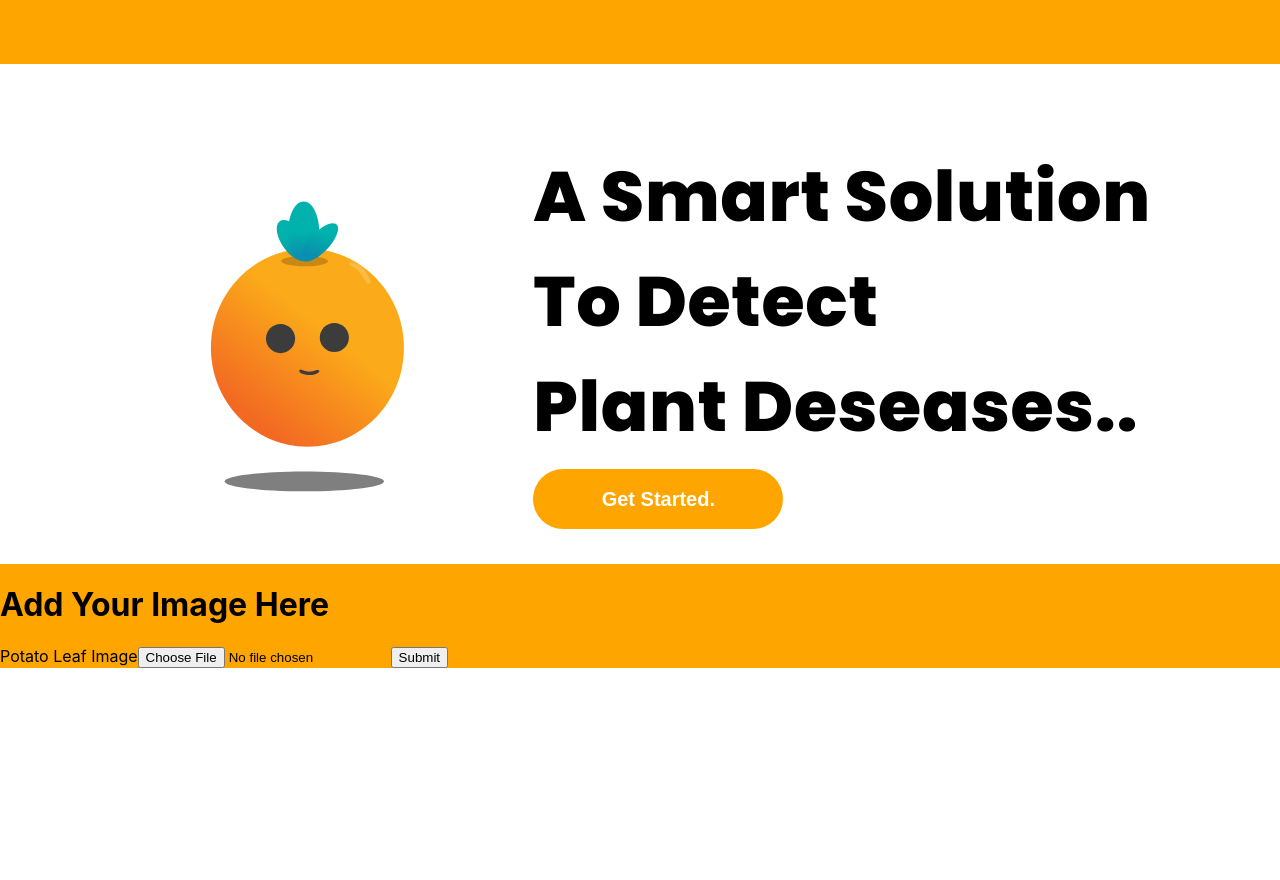
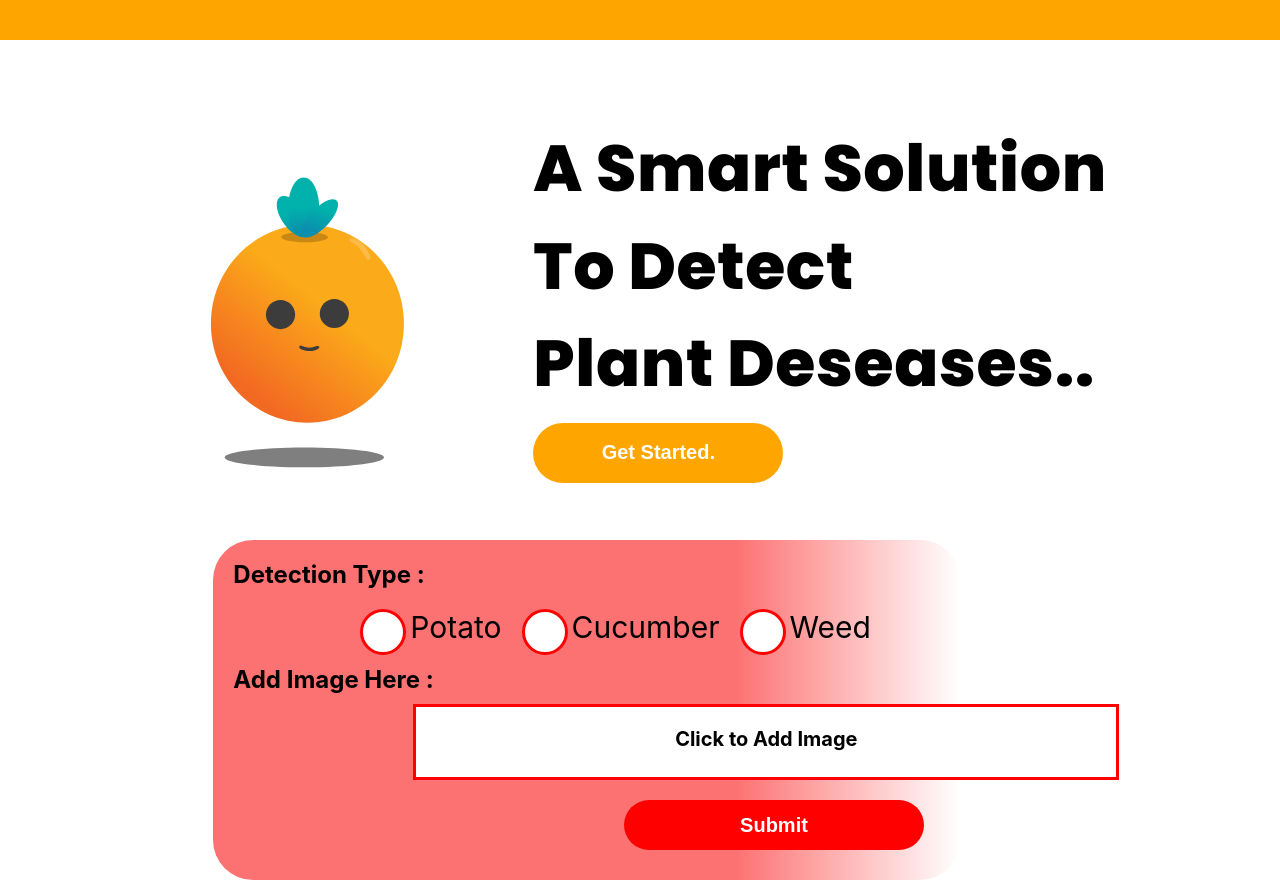
Before and after one commit to ranasingheruchira/PP2_Plants, a React (Create React App) app in the folder frontend/: page / in a window 1280 px wide. Before the commit the page ends 800 px from the top, so only its background shows below. Built offline with nearby package versions, Linux system fonts and the light colour scheme.

Commit message:
New styles added

```diff
--- a/frontend/src/App.js
+++ b/frontend/src/App.js
@@ -21,16 +21,16 @@ function App() {
 
   return (
     <Grid container>
-      <Grid item xs={12} sx={{ height: "8vh", bgcolor: "orange" }} />
-      <Grid item xs={5} sx={{ paddingLeft: "100px", paddingTop: "0px" }}>
+      <Grid xs={12} sx={{ height: "5vh", bgcolor: "orange" }} />
+      <Grid xs={5} sx={{ paddingLeft: "100px", paddingTop: "0px" }}>
         <div ref={animationContainer} style={{ height: "500px" }}></div>
       </Grid>
-      <Grid item xs={7}>
-        <Grid item xs={12}>
+      <Grid xs={7}>
+        <Grid xs={12}>
           <Typography
             sx={{
               fontFamily: "Poppins, sans-serif",
-              fontSize: "70px",
+              fontSize: "65px",
               paddingTop: "10vh",
               paddinLeft: "10%",
             }}
@@ -40,15 +40,23 @@ function App() {
             Plant Deseases..
           </Typography>
         </Grid>
-        <Grid item xs={12} sx={{ marginTop: "0px", paddingTop: "0px" }}>
+        <Grid xs={12} sx={{ marginTop: "0px", paddingTop: "0px" }}>
           <a href="#input_form_div">
             <button className="btn-get-started">Get Started.</button>
           </a>
         </Grid>
       </Grid>
-      <Grid item xs={12} sx={{ bgcolor: "orange" }}>
+      <Grid xs={2}></Grid>
+      <Grid
+        xs={7}
+        sx={{
+          backgroundImage: "linear-gradient(to right, #fc7272 70%, white)",
+          borderRadius: "40px",
+        }}
+      >
         <InputForm />
       </Grid>
+      <Grid xs={3}></Grid>
     </Grid>
   );
 }
--- a/frontend/src/Components/InputForm.css
+++ /dev/null
@@ -1,4 +0,0 @@
-.input_form_div {
-  background-color: aqua;
-  height: 100px;
-}
--- a/frontend/src/Components/InputForm.js
+++ b/frontend/src/Components/InputForm.js
@@ -1,6 +1,7 @@
 import { useRef, useState } from "react";
 import { upload } from "../API/API";
 import PopUpDialog from "./PopUpDialog";
+import styles from "./InputForm.module.css";
 
 let data = {};
 
@@ -10,6 +11,7 @@ export default function InputForm() {
 
   //state of the components
   const [isSumbitted, changeIsSubmitted] = useState(false);
+  const [fileName, changeFileName] = useState("Click to Add Image");
 
   //form submit handler
   const onSubmit = function (event) {
@@ -26,6 +28,18 @@ export default function InputForm() {
     changeIsSubmitted(true);
   };
 
+  //this is used to display the image name when selected from device
+  const imageAddHandler = function (event) {
+    let filePath = event.target.value.split("\\");
+    let fileName = filePath[filePath.length - 1];
+    // console.log(fileName);
+    changeFileName(fileName);
+  };
+
+  const onRadioChange = function (event) {
+    console.log("changed");
+  };
+
   return (
     <div id="input_form_div">
       <PopUpDialog
@@ -33,11 +47,52 @@ export default function InputForm() {
         changeIsOpen={changeIsSubmitted}
         data={data}
       />
+
       <form onSubmit={onSubmit}>
-        <h1>Add Your Image Here</h1>
-        <label>Potato Leaf Image</label>
-        <input type="file" accept="image/*" ref={imageInput} id="test" />
-        <input type="submit" value="Submit" />
+        <label className={styles.form_label}>Detection Type :</label>
+        <br />
+
+        {/* radio group */}
+        <div className={styles.radio_group}>
+          <label className={styles.container}>
+            Potato
+            <input type="radio" name="radio" onChange={onRadioChange} />
+            <span className={styles.checkmark}></span>
+          </label>
+          <label className={styles.container}>
+            Cucumber
+            <input type="radio" name="radio" onChange={onRadioChange} />
+            <span className={styles.checkmark}></span>
+          </label>
+          <label className={styles.container}>
+            Weed
+            <input type="radio" name="radio" onChange={onRadioChange} />
+            <span className={styles.checkmark}></span>
+          </label>
+        </div>
+        <br />
+
+        <label className={styles.form_label} id={styles.from_label_image}>
+          Add Image Here :
+        </label>
+        <br />
+        <div className={styles.image_input_container}>
+          <label
+            htmlFor={styles.input_image}
+            className={styles.add_Image_label}
+          >
+            {fileName}
+          </label>
+          <input
+            type="file"
+            accept="image/*"
+            ref={imageInput}
+            id={styles.input_image}
+            onChange={imageAddHandler}
+          />
+        </div>
+        <br />
+        <input type="submit" value="Submit" className={styles.btn_submit} />
       </form>
     </div>
   );
--- /dev/null
+++ b/frontend/src/Components/InputForm.module.css
@@ -0,0 +1,116 @@
+#input_image {
+  display: none;
+}
+
+.add_Image_label {
+  display: inline-block;
+  height: 50px;
+  width: 700px;
+  background-color: white;
+  text-align: center;
+  font-size: 20px;
+  font-weight: bold;
+  border-style: solid;
+  margin-top: 10px;
+  padding-top: 20px;
+  margin-left: 200px;
+  border-color: red;
+}
+
+.form_label {
+  display: inline-block;
+  font-weight: bolder;
+  font-size: x-large;
+  margin-top: 20px;
+  margin-left: 20px;
+}
+
+#from_label_image {
+  margin-top: 0px;
+}
+.radio_group {
+  margin-top: 20px;
+  margin-left: 17%;
+  margin-bottom: 0;
+}
+
+.btn_submit {
+  display: inline-block;
+  height: 50px;
+  width: 300px;
+  border-style: none;
+  background-color: rgb(255, 0, 0);
+  margin-left: 55%;
+  margin-bottom: 30px;
+  border-radius: 30px;
+  color: white;
+  font-weight: bolder;
+  font-size: 20px;
+}
+
+/* W3S */
+
+.container {
+  position: relative;
+  padding-left: 50px;
+  margin-bottom: 12px;
+  margin-left: 20px;
+  cursor: pointer;
+  font-size: 30px;
+  -webkit-user-select: none;
+  -moz-user-select: none;
+  -ms-user-select: none;
+  user-select: none;
+}
+
+/* Hide the browser's default radio button */
+.container input {
+  position: absolute;
+  opacity: 0;
+  cursor: pointer;
+}
+
+/* Create a custom radio button */
+.checkmark {
+  position: absolute;
+  top: 0;
+  left: 0;
+  height: 40px;
+  width: 40px;
+  background-color: #ffffff;
+  border-style: solid;
+  border-color: rgb(255, 0, 0);
+  border-radius: 50%;
+}
+
+/* On mouse-over, add a grey background color */
+.container:hover input ~ .checkmark {
+  background-color: red;
+}
+
+/* When the radio button is checked, add a blue background */
+.container input:checked ~ .checkmark {
+  background-color: red;
+}
+
+/* Create the indicator (the dot/circle - hidden when not checked) */
+.checkmark:after {
+  content: "";
+  position: absolute;
+  display: none;
+}
+
+/* Show the indicator (dot/circle) when checked */
+.container input:checked ~ .checkmark:after {
+  display: block;
+}
+
+/* Style the indicator (dot/circle) */
+.container .checkmark:after {
+  top: 9px;
+  left: 10px;
+  width: 20px;
+  height: 20px;
+  border-radius: 50%;
+  background: white;
+}
```
